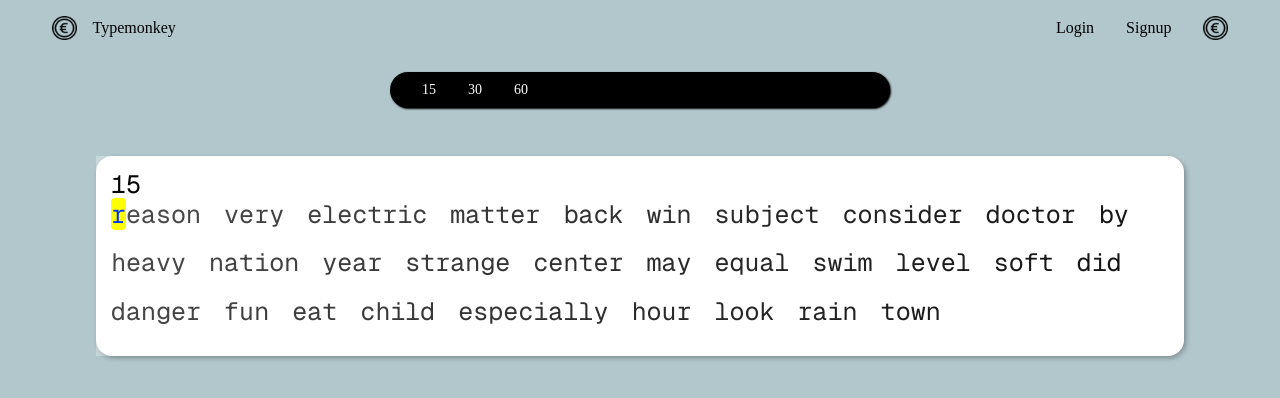
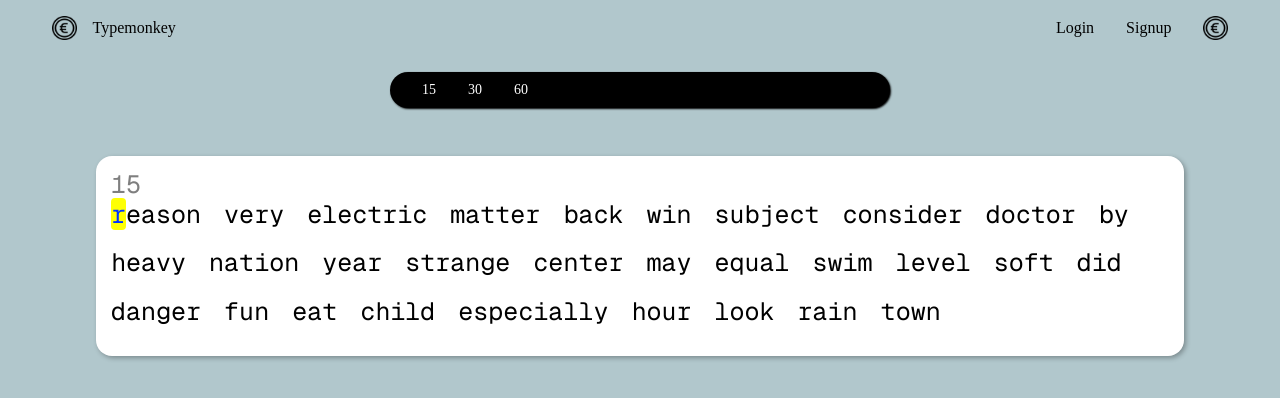
Before and after one commit to Mat-hew-24/typing-test-app, a Next.js app: page / in a window 1280 px wide. Shown: the top 398 px of the page. Built offline with nearby package versions, Linux system fonts and the light colour scheme.

Commit message:
fixed the focus problem

```diff
--- a/app/components/mainPage.module.css
+++ b/app/components/mainPage.module.css
@@ -4,7 +4,22 @@
   margin: 0 auto;
 }
 
+.textBox {
+  opacity: 0;
+  position: absolute;
+  left: 0;
+  top: 0;
+  width: 100%;
+  height: 100%;
+  padding: 40px 15px 15px 15px;
+  z-index: 10;
+  resize: none;
+  pointer-events: auto;
+  caret-color: transparent;
+  cursor: default;
+}
 .wordBox {
+  cursor: default;
   display: flex;
   flex-wrap: wrap;
   align-items: flex-start;
@@ -22,7 +37,7 @@
   word-break: normal; /* prevent breaking inside words */
 }
 
-.wordBox::before {
+/* .wordBox::before {
   content: "";
   position: absolute;
   top: 0;
@@ -36,7 +51,7 @@
   );
   pointer-events: none;
   z-index: 0;
-}
+} */
 
 .word {
   display: inline-block;
@@ -75,29 +90,14 @@
   }
 }
 
-.textBox {
-  opacity: 0;
-  position: absolute;
-  left: 0;
-  top: 0;
-  width: 100px;
-  height: 100px;
-  z-index: 10;
-  resize: none;
-  pointer-events: auto;
-}
-
 .space {
   display: inline-block;
   width: 0.6em;
-}
-
-.timer {
-  margin-bottom: 10px;
 }
 .timerBox {
   position: absolute;
   top: 10px;
   z-index: 2;
   pointer-events: none;
+  opacity: 0.5;
 }
--- a/app/components/typingBox.tsx
+++ b/app/components/typingBox.tsx
@@ -32,8 +32,9 @@ export default function TypingBox({
   const [userInput, setUserInput] = useState("");
   const wordStartTime = useRef<number | null>(null);
 
-  const flatTarget = [...targetText];
   const flatInput = [...userInput];
+
+  const textareaRef = useRef<HTMLTextAreaElement>(null);
 
   const handleChange = (e: React.ChangeEvent<HTMLTextAreaElement>) => {
     const value = e.target.value;
@@ -65,8 +66,17 @@ export default function TypingBox({
       setTimeRunner(true);
     }
   }, [userInput]);
+  useEffect(() => {
+    textareaRef.current?.focus();
+  }, []);
+
+  const handleWordBoxClick = () => {
+    textareaRef.current?.focus();
+  };
+
   return (
     <>
+      <div className={styles.wordBox} onClick={handleWordBoxClick}>
         <textarea
           value={userInput}
           onChange={handleChange}
@@ -74,7 +84,6 @@ export default function TypingBox({
           autoFocus
           tabIndex={0}
         />
-      <div className={styles.wordBox}>
         <div className={styles.timerBox}>
           <Timer
             timeVal={timeVal}
```
Lines whose indentation alone changed are shown as unchanged.
